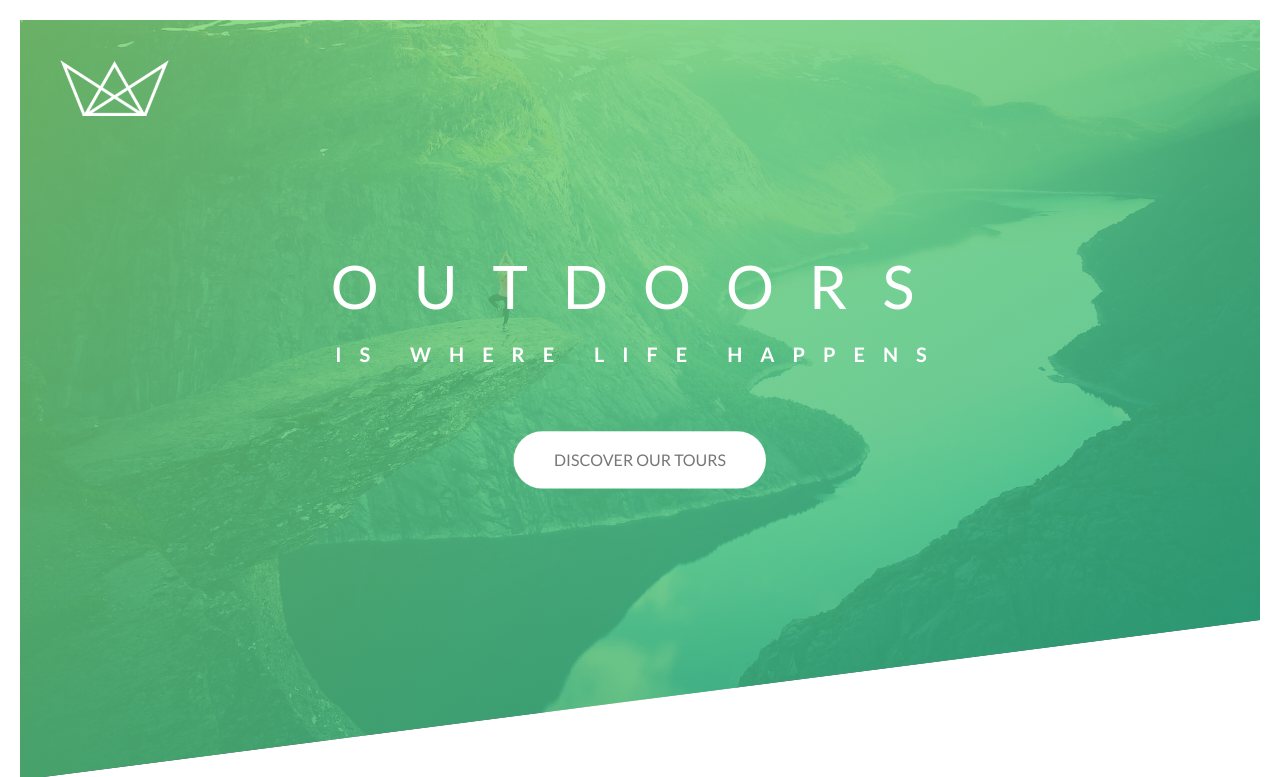
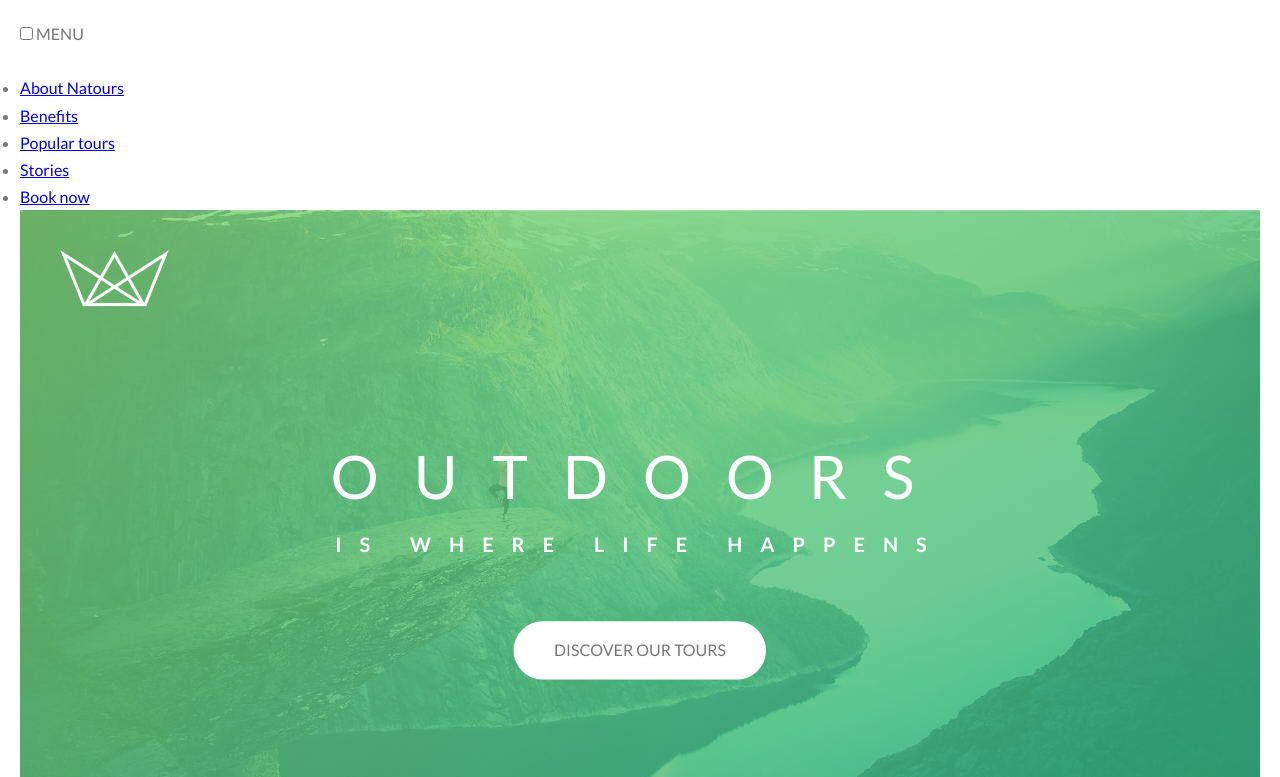
Before and after one commit to DevDownUnder/nature, a website: page Natours/starter/index.html in a window 1280 px wide. Shown: the top 777 px of the page. Drawn offline with Linux system fonts and the light colour scheme; files that its build step writes are made by us from their sources; files whose address does not match are found by name.

Commit message:
Navigation element added

```diff
--- a/Natours/starter/index.html
+++ b/Natours/starter/index.html
@@ -16,6 +16,24 @@
 </head>
 
 <body>
+
+  <div class="navigation">
+    <input type="checkbox" class="navigation__checkbox" id="navi-toggle">
+
+    <label for="navi-toggle" class="navigation__button">MENU</label>
+
+    <div class="navigation__background">&nbsp;</div>
+
+    <nav class="navigation__nav">
+      <ul class="navigation__list">
+          <li class="navigation_item"><a href="#" class="navigation__link">About Natours</a></li>
+          <li class="navigation_item"><a href="#" class="navigation__link"</a>Benefits</li>
+          <li class="navigation_item"><a href="#" class="navigation__link">Popular tours</a></li>
+          <li class="navigation_item"><a href="#" class="navigation__link">Stories</a></li>
+          <li class="navigation_item"><a href="#" class="navigation__link">Book now</a></li>
+        </ul>
+    </nav>
+  </div>
   <header class="header">
     <div class="header__logo-box">
       <img src="img/logo-white.png" alt="Logo" class="header__logo" />
```
